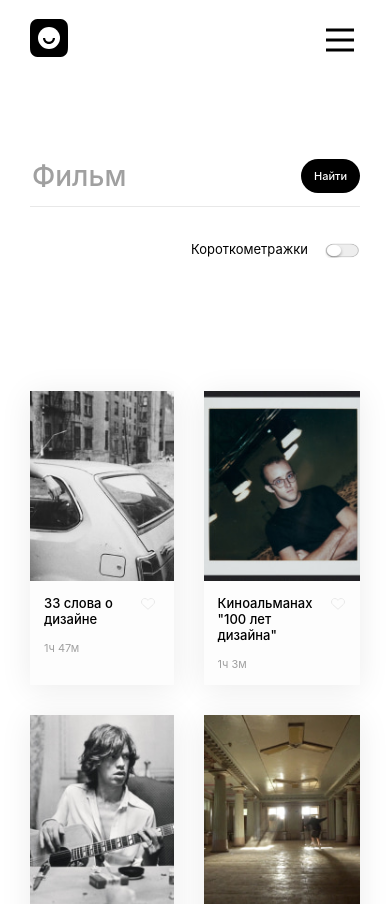
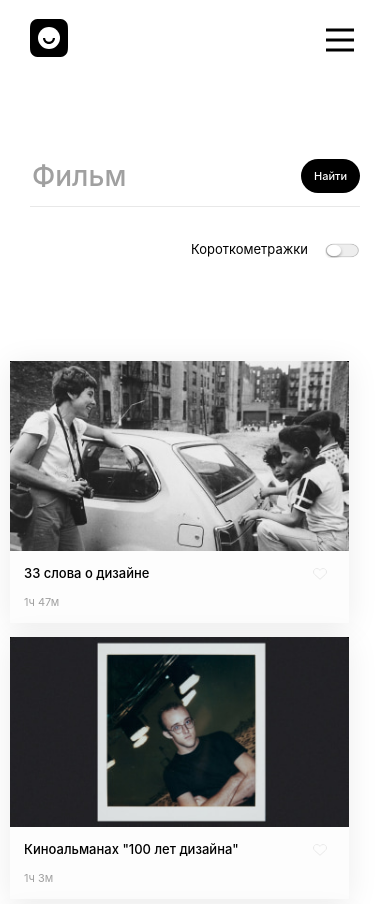
Before and after one commit to SashaBolgova/movies-explorer-frontend, a React (Create React App) app: page /movies in a window 390 px wide. Shown: the top 904 px of the page. Built offline with nearby package versions, Linux system fonts and the light colour scheme.

Commit message:
refactor: третья проверка

```diff
--- a/src/components/MoviesCard/MoviesCard.css
+++ b/src/components/MoviesCard/MoviesCard.css
@@ -1,7 +1,7 @@
 .movies-card {
     display: flex;
     flex-direction: column;
-    max-width: 364px;
+    width: 100%;
     margin: 0;
     padding: 0;
     background: #FDFDFD;
@@ -79,9 +79,6 @@
 }
 
 @media screen and (max-width: 768px) {
-    .movies-card {
-        max-width: 339px;
-    }
 
     .movies-card__title {
         margin: 14px 0 15px 14px;
@@ -105,9 +102,6 @@
 }
 
 @media screen and (max-width: 320px) {
-    .movies-card {
-        max-width: 300px;
-    }
 
     .movies-card__like {
         margin: 7px 10px 0 0;
--- a/src/components/MoviesCardList/MoviesCardList.css
+++ b/src/components/MoviesCardList/MoviesCardList.css
@@ -1,26 +1,70 @@
 .cards {
   display: grid;
   max-width: 1140px;
-  grid-template-columns: repeat(3, 1fr);
+  grid-template-columns: repeat(3, minmax(364px, 1fr));
   gap: 37px 24px;
   list-style-type: none;
   margin: 0 auto;
   padding: 70px 70px 10px;
 }
 
-@media screen and (max-width: 768px) {
+@media screen and (max-width: 1216px) {
   .cards {
-    max-width: 708px;
-    grid-template-columns: repeat(2, 1fr);
-    gap: 30px;
+    grid-template-columns: repeat(3, minmax(350px, 1fr));
+    gap: 35px;
     padding: 70px 30px 30px;
   }
 }
 
-@media screen and (max-width: 320px) {
+@media screen and (max-width: 1170px) {
   .cards {
-    grid-template-columns: 100%;
+    grid-template-columns: repeat(3, minmax(330px, 1fr));
+    gap: 37px 24px;
+  }
+}
+
+@media screen and (max-width: 1086px) {
+  .cards {
+    max-width: 768px;
+    grid-template-columns: repeat(2, 339px);
+    gap: 30px;
+    padding: 70px 70px 30px;
+  }
+}
+
+@media screen and (max-width: 782px) {
+  .cards {
+    grid-template-columns: repeat(2, 339px);
+    padding: 70px 30px 30px;
+  }
+}
+
+@media screen and (max-width: 740px) {
+  .cards {
+    grid-template-columns: repeat(2, 320px);
+    gap: 20px;
+    padding: 50px 20px 30px;
+  }
+}
+
+@media screen and (max-width: 680px) {
+  .cards {
+    grid-template-columns: repeat(2, 300px);
     gap: 14px;
+    padding: 40px 20px 26px;
+  }
+}
+
+@media screen and (max-width: 638px) {
+  .cards {
+    max-width: 400px;
+    grid-template-columns: repeat(1, 339px);
     padding: 40px 10px 26px;
   }
 }
+
+@media screen and (max-width: 350px) {
+  .cards {
+    grid-template-columns: repeat(1, 300px);
+  }
+}
```
